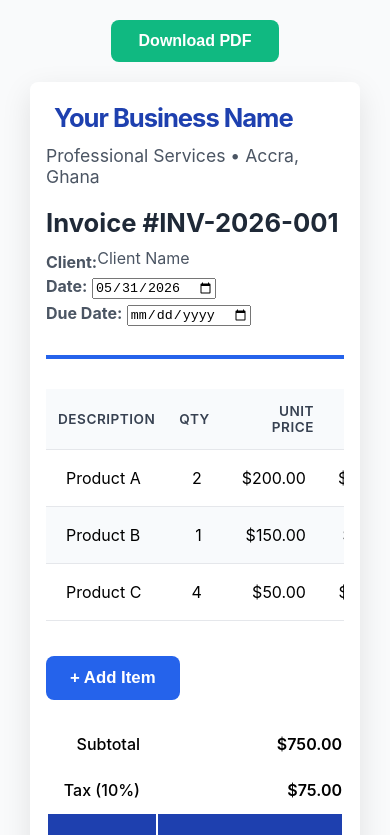
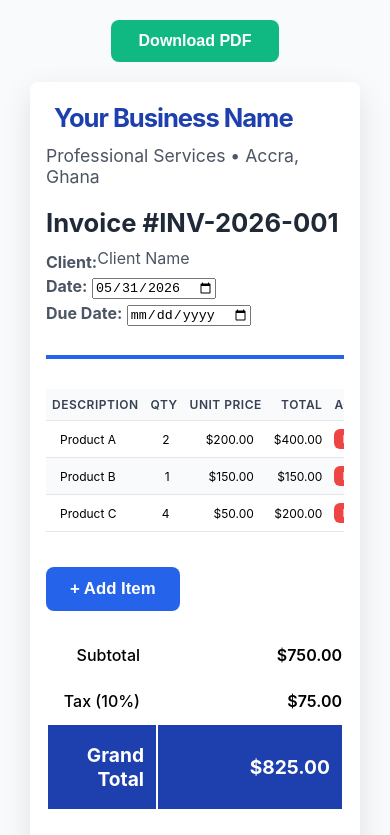
Before and after one commit to DoctBenson/tradeflow-invoice, a React (Vite) app: page / in a window 390 px wide. Shown: the top 835 px of the page. Built offline with nearby package versions, Linux system fonts and the light colour scheme.

Commit message:
Fix mobile table padding and font size

```diff
--- a/src/index.css
+++ b/src/index.css
@@ -252,6 +252,23 @@ body {
     overflow-x: auto;
     -webkit-overflow-scrolling: touch;
   }
+
+  .invoice-table th,
+  .invoice-table td {
+    padding: 8px 6px;
+    font-size: 0.75rem;
+  }
+
+  .delete-btn {
+    padding: 4px 8px;
+    font-size: 0.7rem;
+  }
+
+  .invoice-table .qty,
+  .invoice-table .price,
+  .invoice-table .total {
+    white-space: nowrap;
+  }
 }
 
 .export-btn {
```
